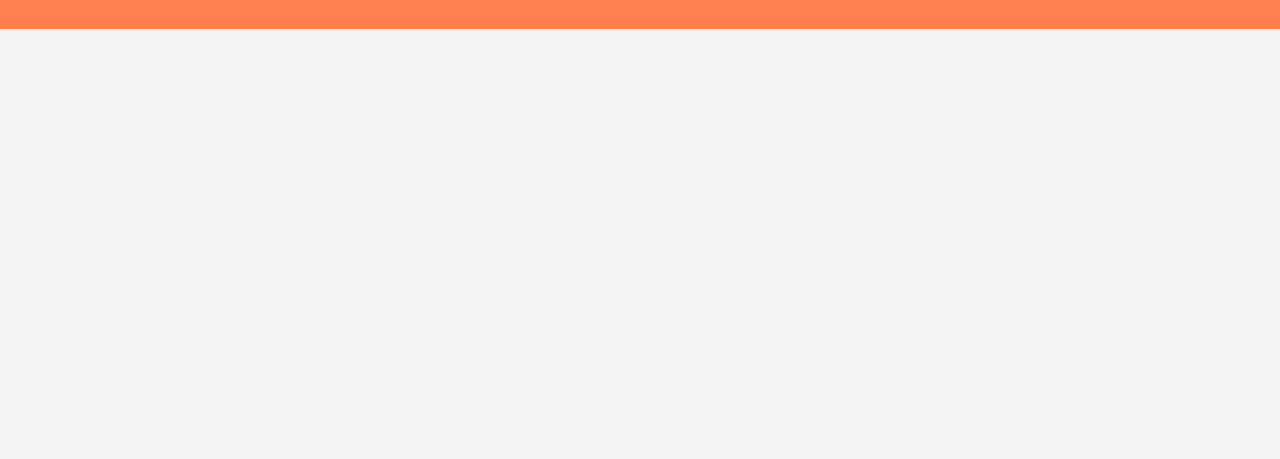
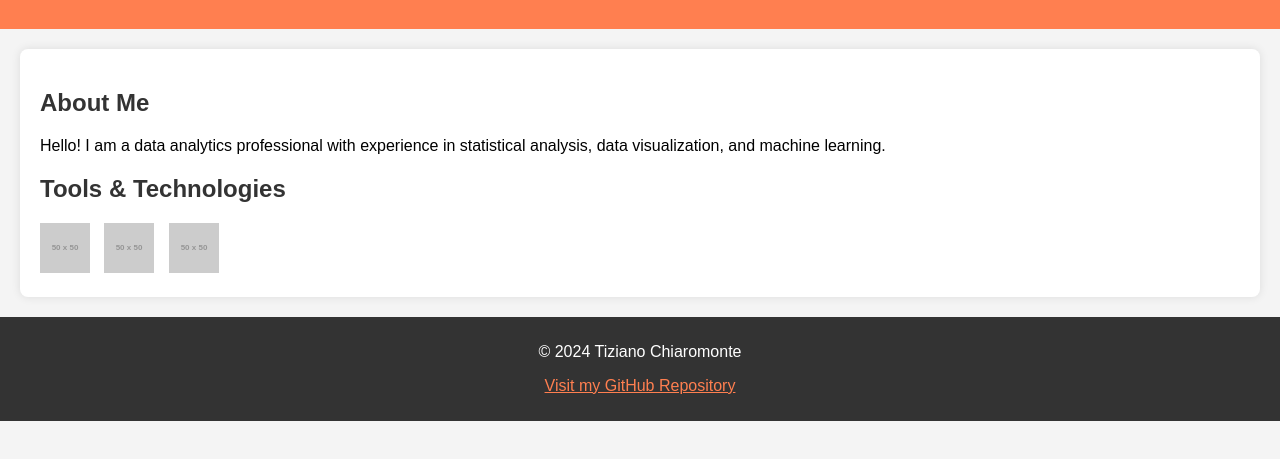
Before and after one commit to Tiziano-Test/Portfolio, a plain HTML site: page index.html in a window 1280 px wide. Shown: the part 71-530 px from the top of the page. Drawn offline with Linux system fonts and the light colour scheme; placeholder pictures from the web are drawn by us.

Commit message:
Update index.html

```diff
--- a/index.html
+++ b/index.html
@@ -51,4 +51,22 @@
     <h1>Tiziano Chiaromonte - Data Analytics Portfolio</h1>
 </header>
 
-<section
+<section>
+    <h2>About Me</h2>
+    <p>Hello! I am a data analytics professional with experience in statistical analysis, data visualization, and machine learning.</p>
+
+    <h2>Tools & Technologies</h2>
+    <div class="tools">
+        <img src="https://via.placeholder.com/50" alt="Tool 1">
+        <img src="https://via.placeholder.com/50" alt="Tool 2">
+        <img src="https://via.placeholder.com/50" alt="Tool 3">
+    </div>
+</section>
+
+<footer>
+    <p>&copy; 2024 Tiziano Chiaromonte</p>
+    <p><a href="https://github.com/Tiziano-Test/Portfolio">Visit my GitHub Repository</a></p>
+</footer>
+
+</body>
+</html>
```
